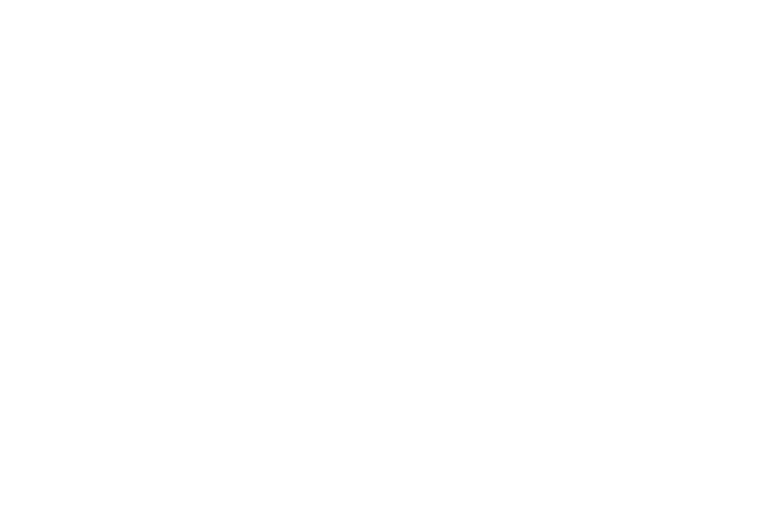
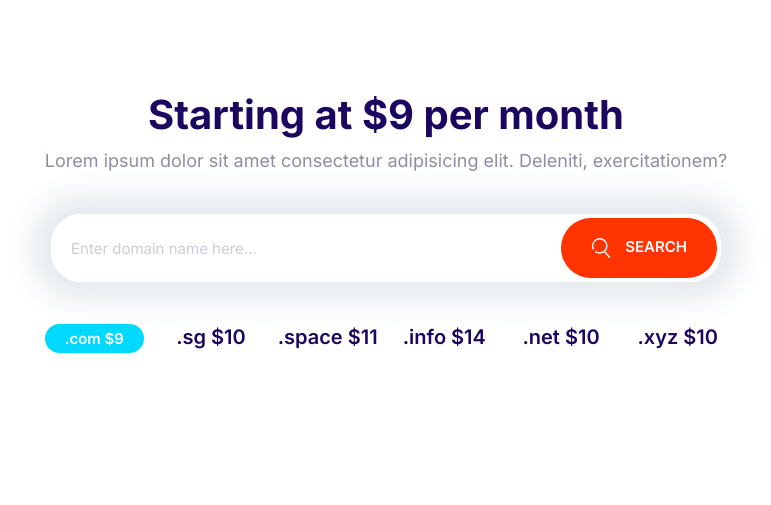
Before and after one commit to ysherqawi/cloudify, a plain HTML site: page index.html in a window 1280 px wide. Shown: the whole page, without its empty margins (254-1025 px from the left). Drawn offline with Linux system fonts and the light colour scheme.

Commit message:
Build the block domain component

```diff
--- a/css/styles.css
+++ b/css/styles.css
@@ -207,6 +207,13 @@ a {
   white-space: nowrap;
 }
 
+.btn .icon {
+  height: 2rem;
+  width: 2rem;
+  margin-right: 1rem;
+  vertical-align: middle;
+}
+
 .btn--primary {
   background: var(--color-primary);
   color: #fff;
@@ -284,7 +291,7 @@ a {
 .input-group .input {
   border: 0;
   flex-grow: 1;
-  padding: 1.5rem 1rem;
+  padding: 1.5rem 2rem;
 }
 
 .input-group .btn {
@@ -701,3 +708,28 @@ a {
     align-self: center;
   }
 }
+
+/* Domain Block */
+.block-domain .input-group {
+  border: 0;
+  box-shadow: 0 0 30px 20px #e6ebee;
+  margin: 4rem auto;
+  max-width: 670px;
+}
+
+.block-domain__prices {
+  display: grid;
+  font-size: 2rem;
+  font-weight: 600;
+  grid-template-columns: repeat(3, 1fr);
+  grid-template-rows: repeat(2, 6rem);
+  justify-items: center;
+  margin: 0 auto;
+  max-width: 700px;
+}
+
+@media screen and (min-width: 768px) {
+  .block-domain__prices {
+    grid-template-columns: repeat(auto-fit, minmax(10rem, 1fr));
+  }
+}
--- a/index.html
+++ b/index.html
@@ -14,6 +14,37 @@
     <link rel="stylesheet" href="css/styles.css" />
   </head>
   <body>
+    <section class="block container block-domain">
+      <header class="block__header">
+        <h2>Starting at $9 per month</h2>
+        <p>
+          Lorem ipsum dolor sit amet consectetur adipisicing elit. Deleniti,
+          exercitationem?
+        </p>
+      </header>
+      <div class="input-group">
+        <input
+          type="text"
+          class="input"
+          placeholder="Enter domain name here..."
+        />
+        <button class="btn btn--accent">
+          <svg class="icon icon--white">
+            <use xlink:href="images/sprite.svg#search"></use>
+          </svg>
+          Search
+        </button>
+      </div>
+      <ul class="list block-domain__prices">
+        <li><span class="badge badge--secondary">.com $9</span></li>
+        <li>.sg $10</li>
+        <li>.space $11</li>
+        <li>.info $14</li>
+        <li>.net $10</li>
+        <li>.xyz $10</li>
+      </ul>
+    </section>
+
     <script src="js/main.js"></script>
   </body>
 </html>
```
Also changed, not shown: components/block-domain.html (added, +26 -0 lines).
